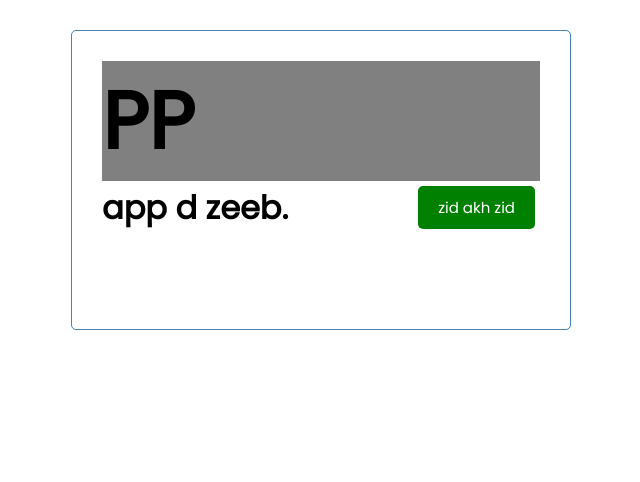
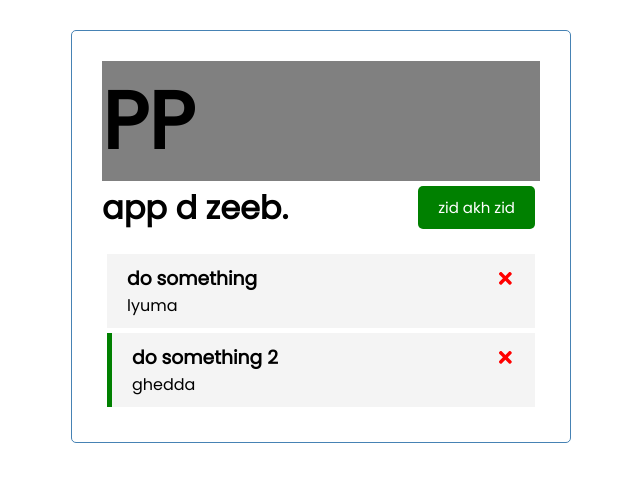
Before and after one commit to mohaslimani/taskTracker-reactJS, a React (Create React App) app in the folder task-tracker/: page / in a window 1280 px wide. Shown: the top 482 px of the page, without its empty margins (319-959 px from the left). Built offline with nearby package versions, Linux system fonts and the light colour scheme.

Commit message:
events more javascript & fucnctions

```diff
--- a/task-tracker/package.json
+++ b/task-tracker/package.json
@@ -8,6 +8,7 @@
     "@testing-library/user-event": "^12.8.3",
     "react": "^17.0.2",
     "react-dom": "^17.0.2",
+    "react-icons": "^4.2.0",
     "react-scripts": "4.0.3",
     "web-vitals": "^1.1.2"
   },
--- a/task-tracker/src/App.js
+++ b/task-tracker/src/App.js
@@ -1,12 +1,52 @@
 import Header from './components/Header'
+import Tasks from './components/Tasks';
+import { useState } from 'react'
 
 function App() {
+	//...states
+	const [tasks, setTasks] = useState(
+		[
+			{
+				id: 1,
+				text: 'do something',
+				day: 'lyuma',
+				reminder: false,
+			},
+			{
+				id: 2,
+				text: 'do something 2',
+				day: 'ghedda',
+				reminder: true,
+			},
+		]
+	)
+
+	// delete task
+	const deleteTask = (id) => {
+		console.log('delete' ,id);
+		setTasks(tasks.filter((t) => t.id !== id))
+	}
+	// reminder
+	const reminder = (id) => {
+		console.log('double click', id);
+		setTasks(
+			tasks.map(
+				(t) => t.id === id ? { ...t, reminder: !t.reminder} : t))
+	}
+
   return (
 	//   every return has to be one single element and everything will be inside of it.
 	// if u dont want to embedd your app in a div u can embed it in nothing element <> </>
 	<>
     <div className="container">
 		<Header title="app d zeeb."/>
+		{
+			(tasks.length > 0) ?
+			<Tasks tasks={tasks}
+			onDelete={deleteTask}
+			toggleRem={reminder}/>
+			: 'rtaaa7 makin ta task'
+		}
     </div>
 	</>
   );
--- a/task-tracker/src/components/Button.js
+++ b/task-tracker/src/components/Button.js
@@ -1,8 +1,8 @@
 import PropTypes from 'prop-types'
 
-const Button = ({color , text}) => {
+const Button = ({color , text, click}) => {
 	return (
-		<button style={{ backgroundColor: color}} className="btn">{text}</button>
+		<button onClick={click} style={{ backgroundColor: color}} className="btn">{text}</button>
 	)
 }
 
--- a/task-tracker/src/components/Header.js
+++ b/task-tracker/src/components/Header.js
@@ -3,12 +3,16 @@ import Button from './Button'
 
 
 const Header = ( {title} ) => {
+
+	const consoleC = () => {
+		console.log('see the console');
+	}
 	return (
 		<>
 		<h1 style={inlinEStylExample}> PP </h1>
 		<header className="header">
 			<h1>{title}</h1>
-			<Button color="green" text="zid akh zid"/>
+			<Button color="green" text="zid akh zid" click={consoleC}/>
 		</header>
 		</>
 	)
--- /dev/null
+++ b/task-tracker/src/components/SingleTask.js
@@ -0,0 +1,21 @@
+import { FaTimes } from 'react-icons/fa'
+
+const SingleTask = ( {task, onDelete, toggleRem} ) => {
+	return (
+		<div className={task.reminder ? 'task reminder' : 'task'}
+		onDoubleClick={() => toggleRem(task.id)}
+		>
+			{/* u can d it also like this.
+			className={`task ${task.reminder ? 'reminder' : ''}`}
+			*/}
+			<h3>
+				{task.text}
+				<FaTimes style={{ color: 'red', cursor: 'pointer' }}
+				onClick={() => onDelete(task.id)}/>
+			</h3>
+			<p>{task.day}</p>
+		</div>
+	)
+}
+
+export default SingleTask
--- /dev/null
+++ b/task-tracker/src/components/Tasks.js
@@ -0,0 +1,18 @@
+import SingleTask from "./SingleTask"
+
+const Tasks = ( {tasks , onDelete, toggleRem} ) => {
+	return (
+		<>
+		{
+			tasks.map(
+				(tasks) => (
+				<SingleTask key={tasks.id} task={tasks} onDelete={onDelete} toggleRem={toggleRem} />
+				)
+			)
+		}
+		</>
+	)
+}
+
+
+export default Tasks
```
Also changed, not shown: 1 other file (tests, documents, lock files or other folders).
